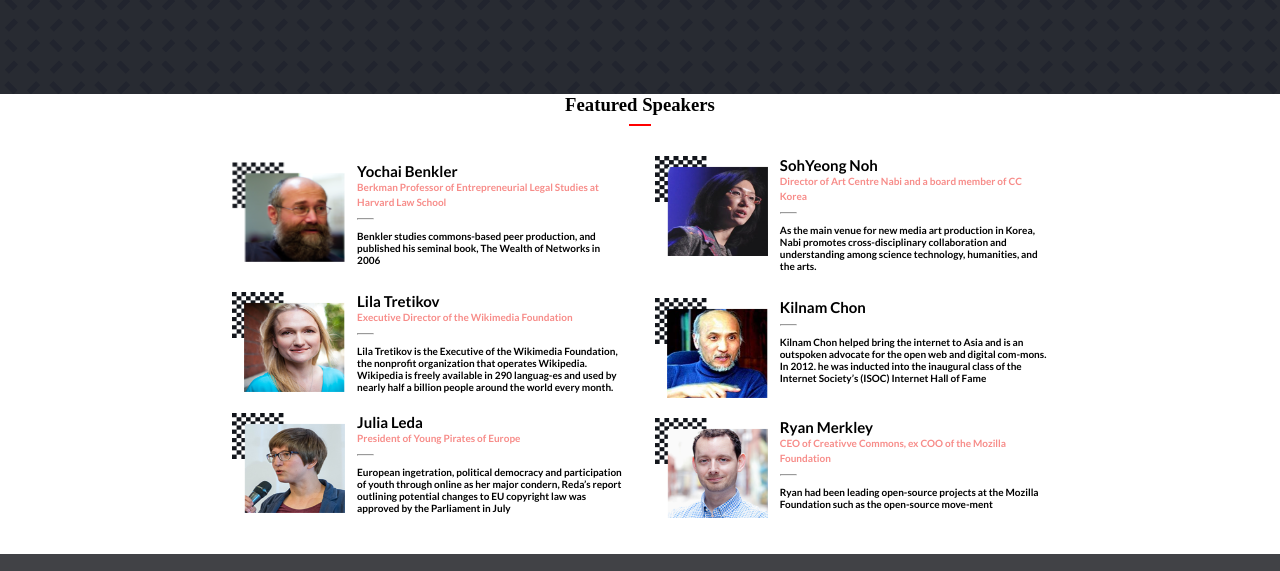
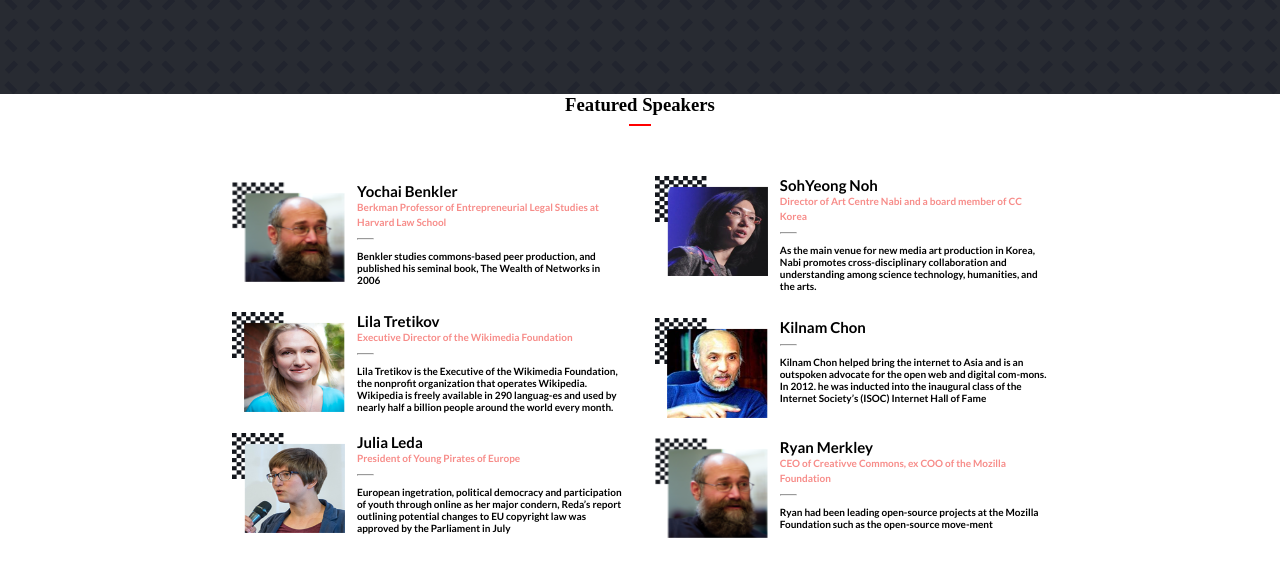
Before and after one commit to flemton/capstone1, a website: page index.html in a window 1280 px wide. Shown: the part 1176-1747 px from the top of the page. Drawn offline with Linux system fonts and the light colour scheme.

Commit message:
add dynamic html for speakers

```diff
--- a/index.html
+++ b/index.html
@@ -10,6 +10,7 @@
         integrity="sha512-MV7K8+y+gLIBoVD59lQIYicR65iaqukzvf/nwasF0nqhPay5w/9lJmVM2hMDcnK1OnMGCdVK+iQrJ7lzPJQd1w=="
         crossorigin="anonymous" referrerpolicy="no-referrer" />
         <script src="main.js" defer></script>
+        <script src="speakers.js" defer></script>
     <title>Capstone 1</title>
 </head>
 
@@ -130,6 +131,7 @@
         </h3>
         <hr class="red-line">
         <section class="speakers">
+        <!--
             <span class="speaker">
                 <img src="./images/speaker_01.png" alt="Speaker Picture">
                 <div class="speaker-details">
@@ -220,6 +222,7 @@
                     </p>
                 </div>
             </span>
+        -->
 
         </section>
     </section>
--- /dev/null
+++ b/speakers.js
@@ -0,0 +1,76 @@
+const speakers = document.createElement('section');
+speakers.className = 'speakers';
+
+const Speakers = [
+    {
+        img: "./images/speaker_01.png",
+        speakerDetails: {
+            speakerName: "Yochai Benkler",
+            speakerProf: "Berkman Professor of Entrepreneurial Legal Studies at Harvard Law School",
+            hr: "grayLine",
+            speakerText: "Benkler studies commons-based peer production, and published his seminal book, The Wealth of Networks in 2006"
+        }
+    },
+    {
+        img: "./images/speaker_02.png",
+        speakerDetails: {
+            speakerName: "SohYeong Noh",
+            speakerProf: "Director of Art Centre Nabi and a board member of CC Korea",
+            hr: "grayLine",
+            speakerText: "As the main venue for new media art production in Korea, Nabi promotes cross-disciplinary collaboration and understanding among science technology, humanities, and the arts."
+        }
+    },
+    {
+        img: "./images/speaker_03.png",
+        speakerDetails: {
+            speakerName: "Lila Tretikov",
+            speakerProf: "Executive Director of the Wikimedia Foundation",
+            hr: "grayLine",
+            speakerText: "Lila Tretikov is the Executive of the Wikimedia Foundation, the nonprofit organization that operates Wikipedia. Wikipedia is freely available in 290 languag-es and used by nearly half a billion people around the world every month."
+        }
+    },
+    {
+        img: "./images/speaker_04.png",
+        speakerDetails: {
+            speakerName: "Kilnam Chon",
+            speakerProf: "",
+            hr: "grayLine",
+            speakerText: "Kilnam Chon helped bring the internet to Asia and is an outspoken advocate for the open web and digital com-mons. In 2012. he was inducted into the inaugural class of the Internet Society’s (ISOC) Internet Hall of Fame"
+        }
+    },
+    {
+        img: "./images/speaker_05.png",
+        speakerDetails: {
+            speakerName: "Julia Leda",
+            speakerProf: "President of Young Pirates of Europe",
+            hr: "grayLine",
+            speakerText: "European ingetration, political democracy and participation of youth through online as her major condern, Reda’s report outlining potential changes to EU copyright law was approved by the Parliament in July"
+        }
+    },
+    {
+        img: "./images/speaker_01.png",
+        speakerDetails: {
+            speakerName: "Ryan Merkley",
+            speakerProf: "CEO of Creativve Commons, ex COO of the Mozilla Foundation",
+            hr: "grayLine",
+            speakerText: "Ryan had been leading open-source projects at the Mozilla Foundation such as the open-source move-ment"
+        }
+    }
+];
+
+Speakers.forEach((Speakers) => {
+    const content = `
+    <span class="speaker">
+        <img src="${Speakers.img}" alt="Speaker Picture">
+        <div class="speaker-details">
+            <p class="speaker-name">${Speakers.speakerDetails.speakerName}</p>
+            <p class="speaker-prof">${Speakers.speakerDetails.speakerProf}</p>
+            <hr class="gray-line">
+            <p class="speaker-text">${Speakers.speakerDetails.speakerText}</p>
+        </div>
+    </span>
+    `;
+    speakers.innerHTML += content;
+  });
+
+document.body.insertBefore(speakers, document.body.children[4]);
--- a/style.css
+++ b/style.css
@@ -15,7 +15,7 @@
     width: 80vw;
     height: 100vh;
     margin: 0;
-    background-color: grey;
+    background-color: #808080fa;
 }
 
 .close {
```
Also changed, not shown: main.js (line endings or trailing spaces).
